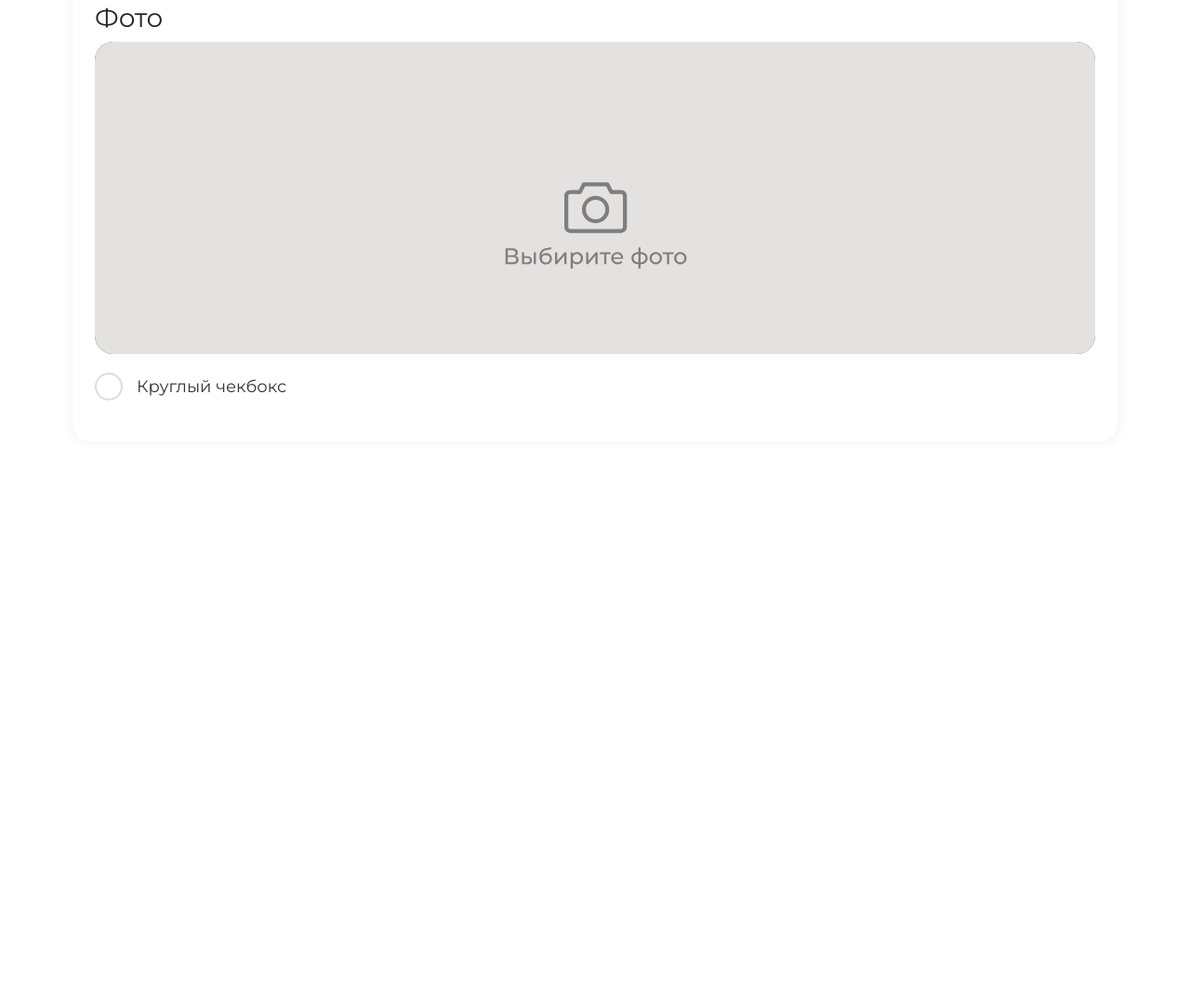
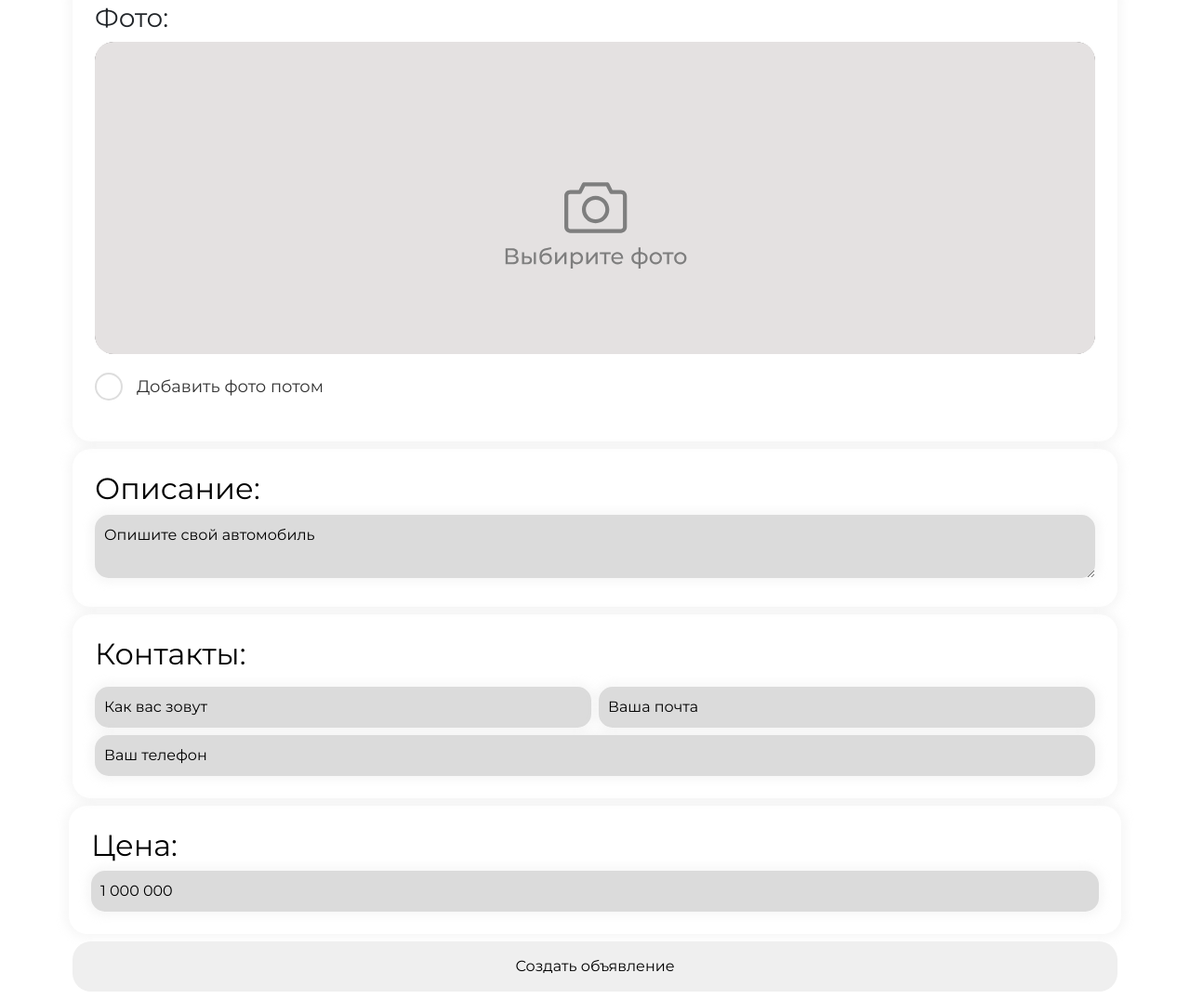
Before and after one commit to 1-stg/Driwa, a plain HTML site: page adCreate.html in a window 1280 px wide. Shown: the part 391-1466 px from the top of the page at 93% size. Before the commit the page ends 874 px from the top, so only its background shows below. Drawn offline with Linux system fonts and the light colour scheme.

Commit message:
add adCreate page

```diff
--- a/adCreate.html
+++ b/adCreate.html
@@ -7,6 +7,7 @@
     <title>DRIWA - Создание объявления</title>
     <link href="web\bootstrap\css\bootstrap.min.css" rel="stylesheet">
     <link rel="stylesheet" href="web\css\adCreate.css">
+    <script src="web\js\adCreate.js" defer></script>
 
 </head>
 
@@ -68,7 +69,7 @@
                 <div class="container p-4 body__fields">
                     <div class="row row-cols-1">
                         <div class="col">
-                            <h3>Фото</h3>
+                            <h3>Фото:</h3>
                         </div>
                         <div class="col image__field__container">
                             <div class="image__field">
@@ -81,12 +82,77 @@
                                         <div class="checkbox-inner"></div>
                                     </div>
                                 </label>
-                                <span class="checkbox-label">Круглый чекбокс</span>
+                                <span class="checkbox-label">Добавить фото потом</span>
                             </div>
                         </div>
                     </div>
                 </div>
             </div>
+
+            <div class="col">
+                <div class="container p-4 body__fields">
+                    <div class="row row-cols-1">
+                        <div class="col">
+                            <h2>Описание:</h2>
+                        </div>
+                        <div class="col">
+                            <textarea class="adCreate__input" name="description" required type="text"
+                                placeholder="Опишите свой автомобиль" required></textarea>
+                        </div>
+                    </div>
+                </div>
+            </div>
+
+            <div class="col">
+                <div class="container p-4 body__fields">
+                    <div class="row g-2 row-cols-1">
+                        <div class="col">
+                            <h2>Контакты:</h2>
+                        </div>
+                        <div class="container">
+                            <div class="row g-2 row-cols-1 row-cols-md-2">
+
+                                <div class="col">
+                                    <input class="adCreate__input" name="userName" required type="text"
+                                        placeholder="Как вас зовут" required>
+                                </div>
+                                <div class="col">
+                                    <input class="adCreate__input" name="userEmail" required type="text"
+                                        placeholder="Ваша почта" required>
+                                </div>
+                                <div class="col flex-grow-1">
+                                    <input class="adCreate__input" name="UserPhone" required type="text"
+                                        placeholder="Ваш телефон" required>
+                                </div>
+                            </div>
+                        </div>
+                        <!--
+                        <div class="col container">
+                            <div class="row g-2 row-cols-1 row-cols-md-3">
+
+                            </div>
+                        </div> -->
+                    </div>
+                </div>
+            </div>
+
+            <div class="col p-4 container body__fields">
+                <div class="row row-cols-1">
+                    <div class="col">
+                        <h2>Цена:</h2>
+                    </div>
+                    <div class="col">
+                        <input class="adCreate__input" name="CarPrice" required type="text" placeholder="1 000 000"
+                            required>
+                    </div>
+                </div>
+            </div>
+
+            <div class="col">
+                <button id="buttonCreateAd" class="createButton">Создать объявление</button>
+            </div>
+
+
         </div>
     </main>
 
--- a/web/css/adCreate.css
+++ b/web/css/adCreate.css
@@ -49,7 +49,7 @@ h2 {
 
 .image__field {
     cursor: pointer;
-    border-radius: 20px;
+    border-radius: 21px;
     width: 100%;
     height: 100%;
     background-color: rgb(65, 65, 65);
@@ -92,7 +92,6 @@ h2 {
     user-select: none;
 }
 
-/* Стили для кастомного чекбокса */
 .custom-checkbox {
     position: relative;
     width: 30px;
@@ -100,7 +99,6 @@ h2 {
     cursor: pointer;
 }
 
-/* Скрываем стандартный чекбокс */
 .custom-checkbox input {
     position: absolute;
     opacity: 0;
@@ -108,7 +106,6 @@ h2 {
     height: 0;
 }
 
-/* Внешний круг */
 .checkbox-outer {
     position: absolute;
     top: 0;
@@ -121,7 +118,6 @@ h2 {
     transition: all 0.3s ease;
 }
 
-/* Внутренний круг (появляется при нажатии) */
 .checkbox-inner {
     position: absolute;
     top: 8px;
@@ -135,7 +131,6 @@ h2 {
     opacity: 0;
 }
 
-/* Состояние checked */
 .custom-checkbox input:checked+.checkbox-outer {
     border-color: rgb(65, 65, 65);
 }
@@ -145,7 +140,6 @@ h2 {
     opacity: 1;
 }
 
-/* Анимация при нажатии */
 .custom-checkbox input:active+.checkbox-outer {
     transform: scale(0.95);
 }
@@ -154,7 +148,23 @@ h2 {
     transform: scale(0.9);
 }
 
-/* Фокус состояние для доступности */
 .custom-checkbox input:focus+.checkbox-outer {
     box-shadow: 0 0 0 3px rgba(65, 65, 65, 0.2);
 }
+
+.createButton {
+    width: 100%;
+    padding: 15px;
+    border-radius: 20px;
+}
+
+.createButton:hover {
+    transition: all 0.2s ease-in-out;
+    background-color: rgb(65, 65, 65);
+    color: white;
+}
+
+.createButton:active {
+    transition: all 0.2s ease-in-out;
+    transform: scale(0.9);
+}
--- /dev/null
+++ b/web/js/adCreate.js
@@ -0,0 +1,6 @@
+let createButton = document.querySelector(`#buttonCreateAd`);
+
+createButton.addEventListener(`click`, () => {
+    alert(`Вы создали объявление`);
+    location.href = `index.html`;
+})
```
